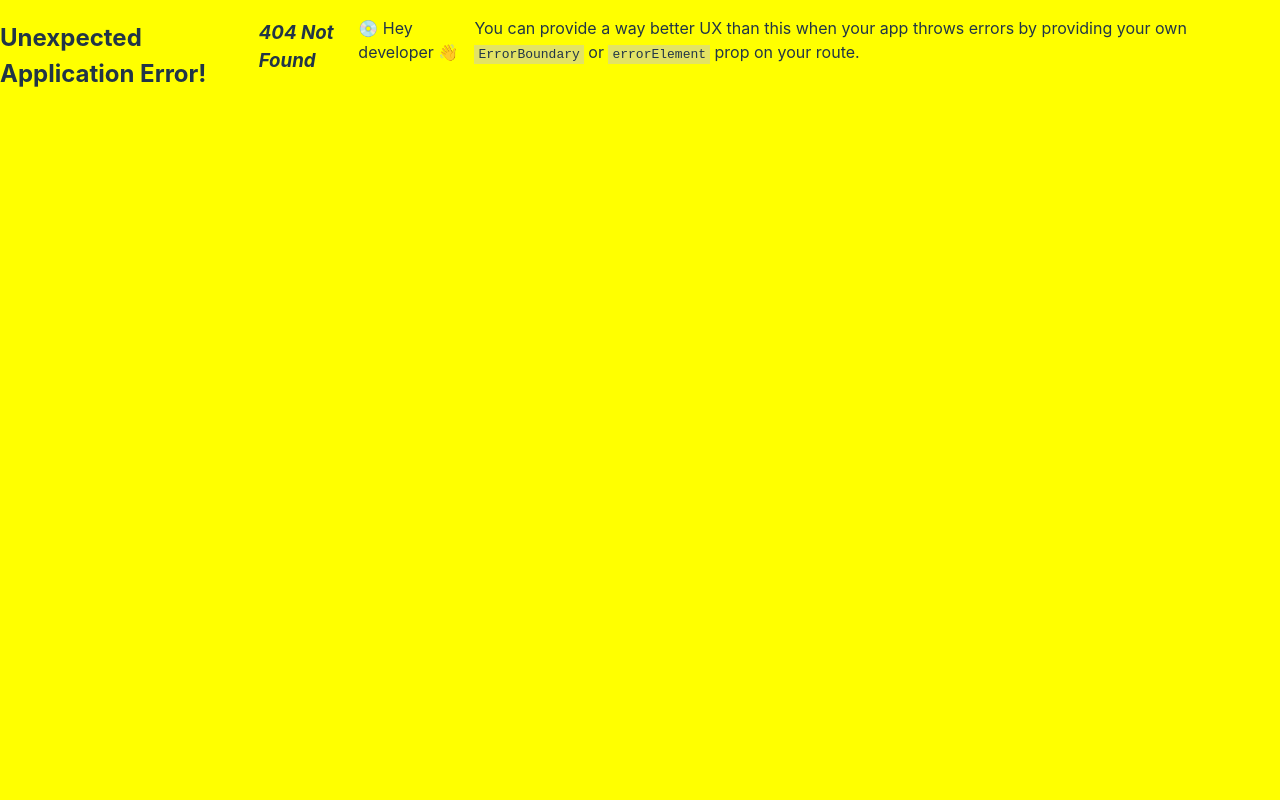
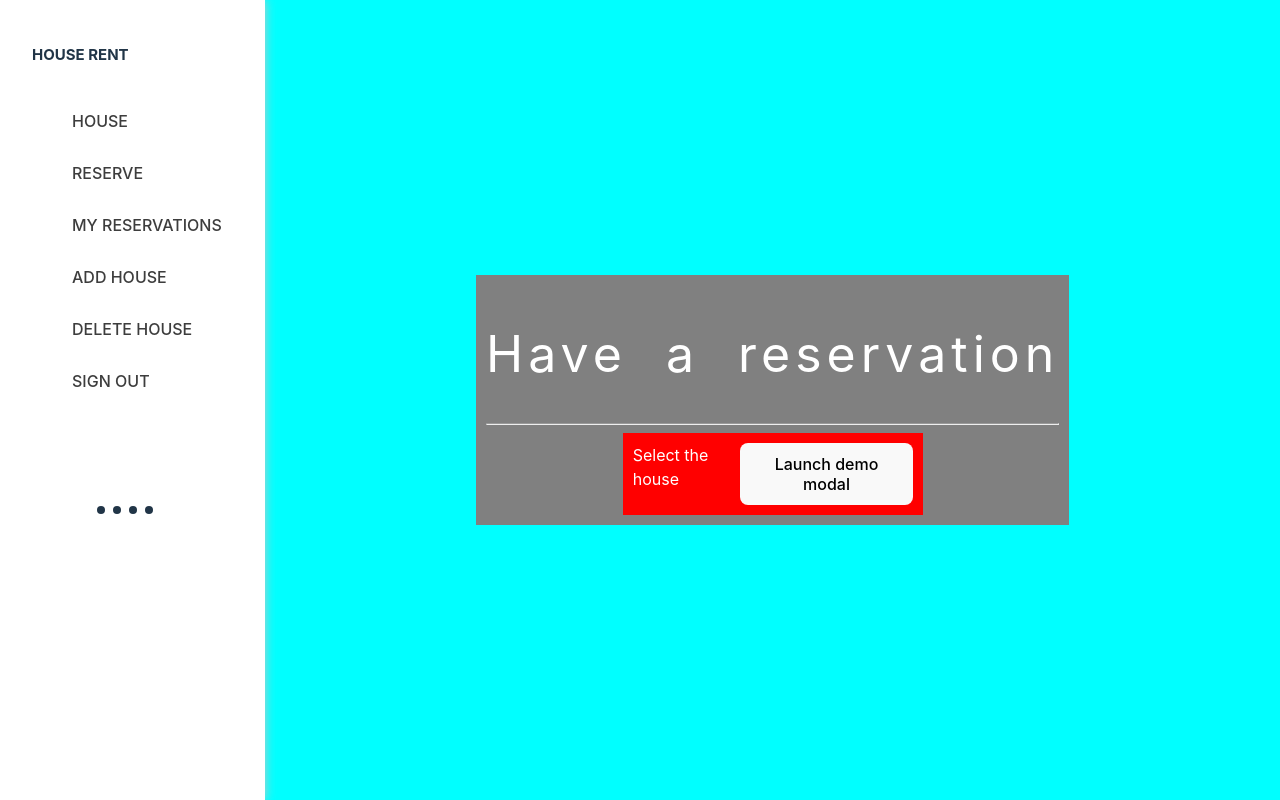
Before and after one commit to yashodhicy/Final-capstone-front-end, a React (Vite) app: page /reserve in a window 1280 px wide. Before the commit this address had no page. Built offline with nearby package versions, Linux system fonts and the light colour scheme.

Commit message:
Install bootstrap

```diff
--- a/package.json
+++ b/package.json
@@ -10,7 +10,9 @@
     "preview": "vite preview"
   },
   "dependencies": {
+    "bootstrap": "^5.3.2",
     "react": "^18.2.0",
+    "react-bootstrap": "^2.9.0",
     "react-dom": "^18.2.0",
     "react-redux": "^8.1.2",
     "react-router-dom": "^6.16.0"
--- a/src/App.css
+++ b/src/App.css
@@ -1,20 +1,16 @@
 body {
   min-height: 100vh;
   min-width: 100vw;
-  background-color:aqua ;
 }
 
 #root {
   width: 100%;
   height: 100vh;
-  background-color: yellow;
   display: flex;
   position: relative;
 }
 
 #pages-content {
   width: 100%;
-  background-color: red;
   overflow-y: auto;
-  padding: 1em;
 }
--- a/src/App.jsx
+++ b/src/App.jsx
@@ -8,7 +8,7 @@ function App() {
   const router = createBrowserRouter(
     createRoutesFromElements(
       <Route path="/" element={<Root />}>
-        <Route path="/myreserve" element={<Reservation />} />
+        <Route path="/reserve" element={<Reservation />} />
       </Route>
     )
   )
--- /dev/null
+++ b/src/components/Modal.jsx
@@ -0,0 +1,36 @@
+import { useState } from 'react';
+import { Button } from 'react-bootstrap';
+// import Button from 'react-bootstrap/Button';
+import Modal from 'react-bootstrap/Modal';
+
+function Example() {
+  const [show, setShow] = useState(false);
+
+  const handleClose = () => setShow(false);
+  const handleShow = () => setShow(true);
+
+  return (
+    <>
+      <Button variant="primary" onClick={handleShow}>
+        Launch demo modal
+      </Button>
+
+      <Modal centered show={show} onHide={handleClose} animation={false}>
+        <Modal.Header closeButton>
+          <Modal.Title>Modal heading</Modal.Title>
+        </Modal.Header>
+        <Modal.Body>Woohoo, you are reading this text in a modal!</Modal.Body>
+        <Modal.Footer>
+          <Button variant="secondary" onClick={handleClose}>
+            Close
+          </Button>
+          <Button variant="primary" onClick={handleClose}>
+            Save Changes
+          </Button>
+        </Modal.Footer>
+      </Modal>
+    </>
+  );
+}
+
+export default Example;
--- a/src/routes/Reservation.jsx
+++ b/src/routes/Reservation.jsx
@@ -1,9 +1,48 @@
-import React from 'react'
+import React from "react";
+import { Button } from "react-bootstrap";
+import Modal from '../components/Modal'
 
 const Reservation = () => {
   return (
-    <div>Reservation</div>
-  )
-}
+    <article
+      style={{
+        width: "100%",
+        height: "100%",
+        color: "white",
+        backgroundColor: "aqua",
+        display: "flex",
+        alignItems: "center",
+      }}
+    >
+      <div style={{ margin: "auto", backgroundColor: "grey", padding: 10 }}>
+        <h1
+          style={{
+            fontSize: 50,
+            fontWeight: "normal",
+            wordSpacing: 20,
+            letterSpacing: 5,
+          }}
+        >
+          Have a reservation
+        </h1>
+        <hr />
+        <form style={{ width: "100%", maxWidth: 300, margin: "auto" }}>
+          <div
+            className=""
+            style={{
+              backgroundColor: "red",
+              display: "flex",
+              justifyContent: "space-between",
+              padding: 10,
+            }}
+          >
+            <label htmlFor="house">Select the house</label>
+            <Modal show={true}/>
+          </div>
+        </form>
+      </div>
+    </article>
+  );
+};
 
-export default Reservation
+export default Reservation;
--- a/src/routes/Root.jsx
+++ b/src/routes/Root.jsx
@@ -6,7 +6,7 @@ const Root = () => {
   return (
     <div id="root">
       <Navbar />
-      <div id="pages-content" style={{ width: "100%", backgroundColor: "red" }}>
+      <div id="pages-content">
         <Outlet />
       </div>
     </div>
```
Also changed, not shown: 1 other file (tests, documents, lock files or other folders).
